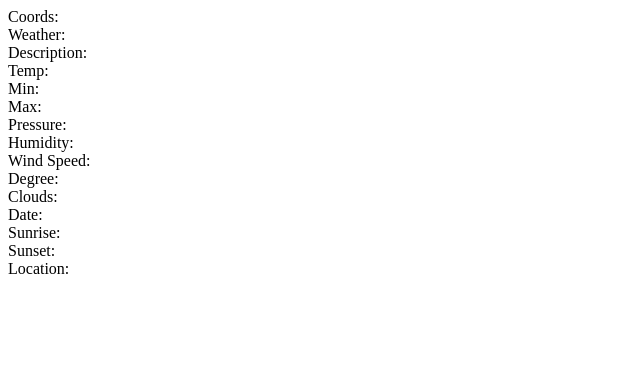
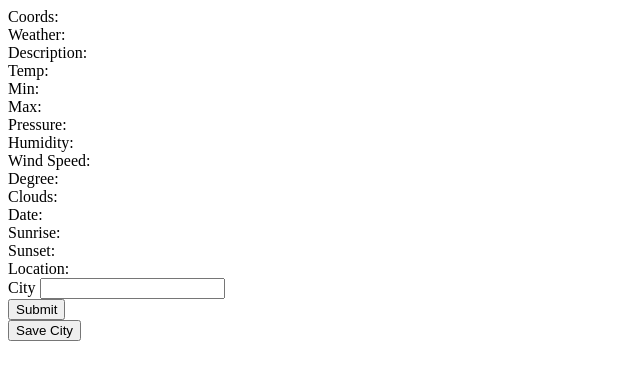
Before and after one commit to outdoorsole/weather-design, a plain HTML site: page index.html in a window 1280 px wide. Shown: the whole page, without its empty margins (0-640 px from the left). Drawn offline with Linux system fonts and the light colour scheme.

Commit message:
Add Form - input for city name: - To submit weather for the particular city.

```diff
--- a/index.html
+++ b/index.html
@@ -23,5 +23,23 @@
     <div>Sunset:<div id="sunset"></div></div>
     <div>Location:<div id="location-name"></div></div>
   </div>
+
+  <!-- Form: Allows for input of the city name, and to submit the form weather for the particular city. -->
+  <div>
+    <form id="city-form" action="#" method="get">
+        <div>
+            <label for="city-input">City</label>
+            <input id="city-input">
+        </div>
+        <div>
+            <button type="submit">Submit</button>
+        </div>
+    </form>
+
+    <div>
+        <button id="save-city-button">Save City</button>
+    </div>
+  </div>
+
 </body>
 </html>
```
